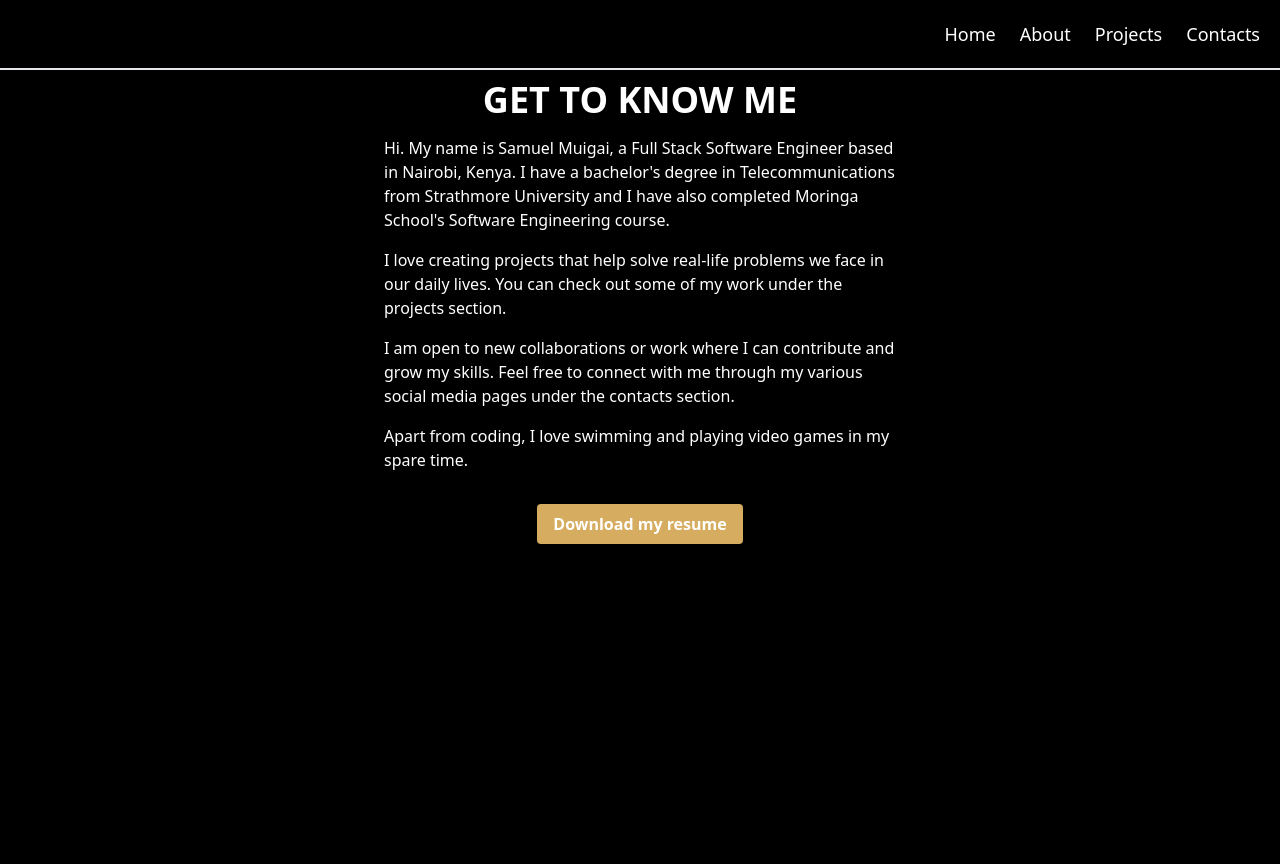
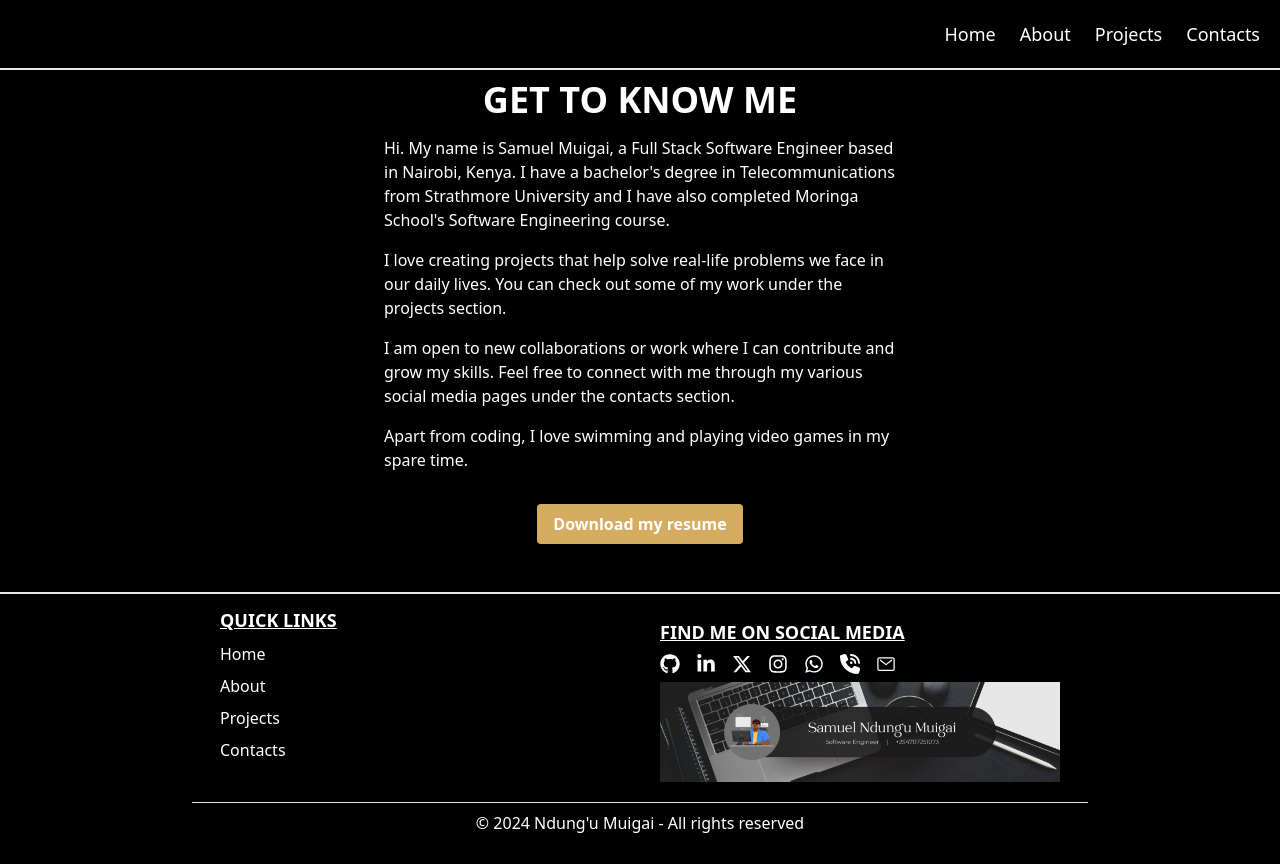
Before and after one commit to Ndungu-Muigai/new-portfolio, a React (Create React App) app: page /about in a window 1280 px wide. Built offline with nearby package versions, Linux system fonts and the light colour scheme; a web font is replaced by a local one.

Commit message:
Placed the projects and contacts components inside the about components

```diff
--- a/src/App.js
+++ b/src/App.js
@@ -8,6 +8,7 @@ import Projects from './Pages/Projects';
 import Home from './Pages/Home';
 import ErrorPage from './Components/404 Page';
 import About from './Pages/About';
+import Contacts from './Pages/Contacts';
 
 function App() {
   return (
@@ -16,8 +17,7 @@ function App() {
       <div className="mt-16 min-h-fit flex flex-col">
         <Routes>
           <Route exact path='/' element={<Home/>}></Route>
-          <Route exact path='/about' element={<About/>}></Route>
-          <Route path='/projects' element={<Projects/>}></Route>
+          <Route path="/about/*" element={<About />} />
           <Route exact path='*' element={<ErrorPage/>}></Route>
         </Routes>
       </div>
--- a/src/Components/Navbar.js
+++ b/src/Components/Navbar.js
@@ -1,15 +1,15 @@
-import { Link } from "react-router-dom";
+import { NavLink } from "react-router-dom"
 
 const Navbar = () =>
 {
     return (
         <nav className=" bg-inherit border-b-2 flex flex-row p-5 text-base space-x-6 w-full fixed top-0 md:text-lg justify-end z-10">
-            <Link to="/" className="nav-links">Home</Link>
-            <Link to="/about" className="nav-links">About</Link>
-            <Link to="/projects" className="nav-links">Projects</Link>
-            <Link to="/contacts" className="nav-links">Contacts</Link>
+            <NavLink to="/" className="nav-links">Home</NavLink>
+            <NavLink to="/about" className="nav-links">About</NavLink>
+            <NavLink to="/about#projects" className="nav-links">Projects</NavLink>
+            <NavLink to="/about#contacts" className="nav-links">Contacts</NavLink>
         </nav>
-     );
+    )
 }
 
 export default Navbar;
--- a/src/Pages/About.js
+++ b/src/Pages/About.js
@@ -1,11 +1,28 @@
+import { useEffect, useState } from "react"
+import { useLocation } from "react-router-dom"
+import Footer from "../Components/Footer"
+import Projects from "./Projects"
+import Contacts from "./Contacts"
+
 const About = () =>
 {
+    const [section, setSection] = useState(null)
+    const location = useLocation()
+
+    useEffect(() => {
+        if (location.hash)
+        {
+            setSection(location.hash.substring(1))
+        }
+    }, [location])
+
     const openPdfInNewWindow = () =>
     {
         window.open(require("../assets/CV/Curriculum Vitae.pdf"));
     }
 
     return (
+        <>
             <div className="h-max flex flex-col justify-center items-center p-4 md:px-20">
                 <h1 className="text-white text-3xl md:text-4xl font-bold mb-4">Get to know me</h1>
                 <p className="text-white text-center md:text-left mb-4 max-w-lg">
@@ -22,7 +39,11 @@ const About = () =>
                 </p>
                 <button className="button font-bold mb-2 py-2 px-4 rounded md:mb-8" onClick={openPdfInNewWindow}>Download my resume</button>
             </div>
-    )
+            {section === "projects" && <Projects />}
+            {section === "contacts" && <Contacts />}
+            <Footer />
+        </>
+    );
 };
 
 export default About;
```
Lines whose indentation alone changed are shown as unchanged.
